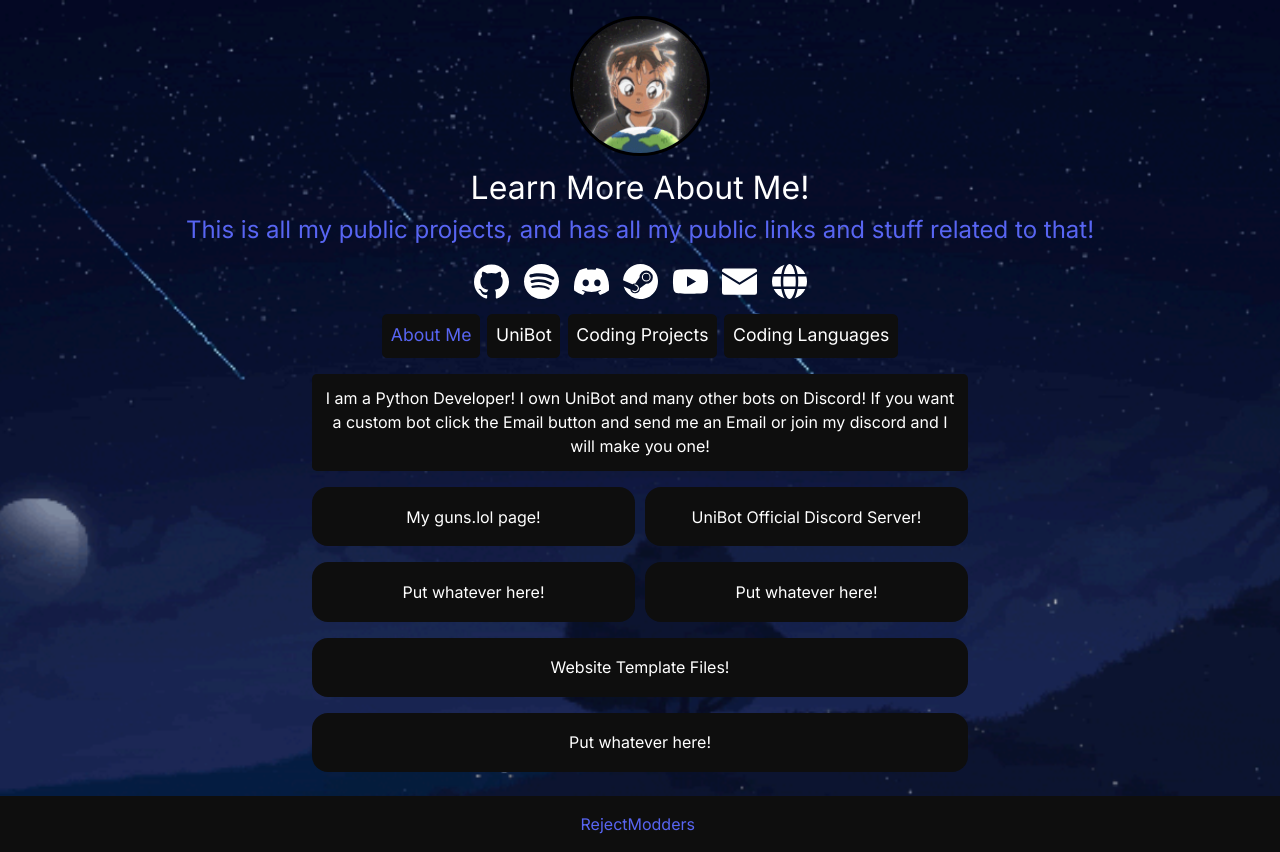
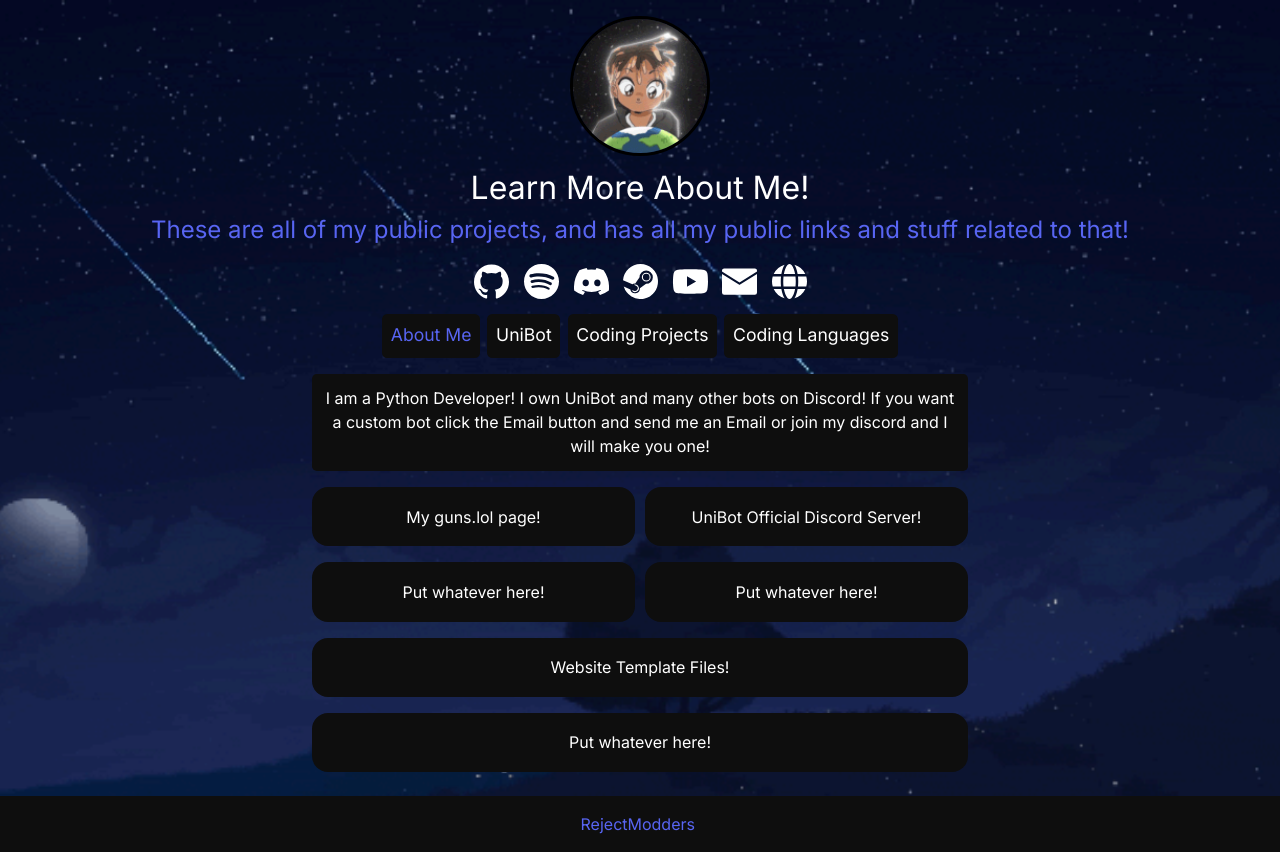
Before and after one commit to RejectModderss/Personal-Website, a plain HTML site: page index.html in a window 1280 px wide. Drawn offline with Linux system fonts and the light colour scheme.

Commit message:
Better English

```diff
--- a/index.html
+++ b/index.html
@@ -6,7 +6,7 @@
     <meta name="viewport" content="width=device-width, initial-scale=1.0">
     <title>Learn More About Me!</title>
     <meta name="title" content="Learn More About Me!">
-    <meta name="description" content="This is all my public projects, and has all my public links and stuff related to that!">
+    <meta name="description" content="These are all of my public projects, and has all my public links and stuff related to that!">
     <meta name="author" content="RejectModders">
     <meta name="theme-color" content="#5865F2">
     <link rel="stylesheet" href="https://fonts.googleapis.com/css2?family=Inter:wght@400&amp;display=swap">
@@ -23,7 +23,7 @@
       </div>
       <div class="header_text flex_column_center">
         <h1 class="header_h_item">Learn More About Me!</h1>
-        <h2 class="header_h_item">This is all my public projects, and has all my public links and stuff related to that!</h2>
+        <h2 class="header_h_item">These are all of my public projects, and has all my public links and stuff related to that!</h2>
       </div>
     <!-- Logo, Title and Description Codes End -->
 
```
